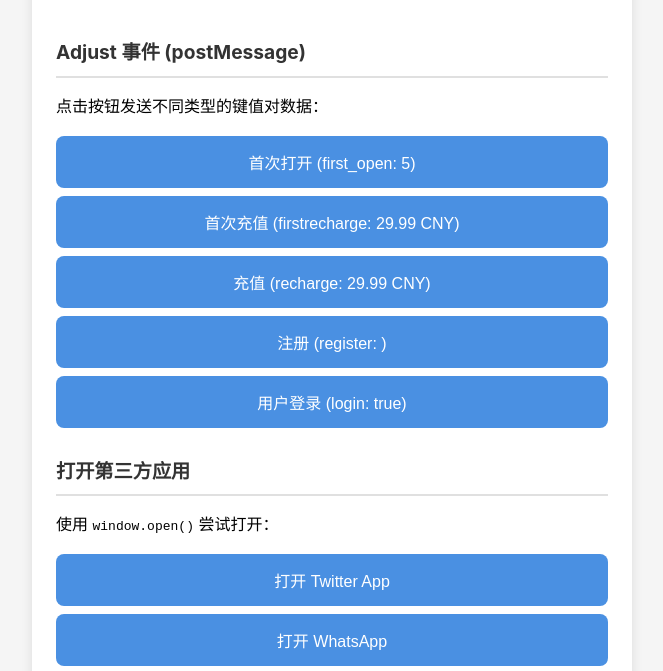
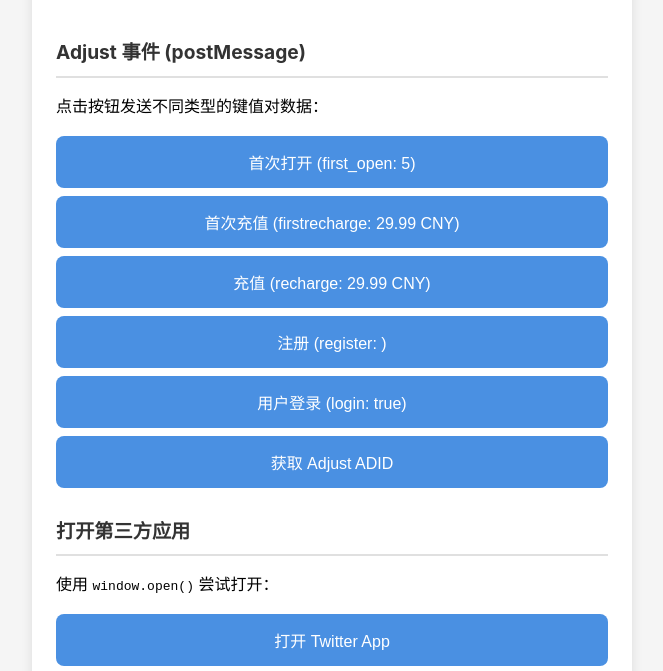
Before and after one commit to JueShouGitHub/test, a plain HTML site: page index.html in a window 1280 px wide. Shown: the part 101-772 px from the top of the page, without its empty margins (308-971 px from the left). Drawn offline with Linux system fonts and the light colour scheme.

Commit message:
Refactor Adjust event handling and app opening
添加功能

```diff
--- a/index.html
+++ b/index.html
@@ -94,6 +94,7 @@
                 <button onclick="sendAdjustEvent('tx08fu', '', '')">注册 (register: )
                 </button>
                 <button onclick="sendAdjustEvent('1usjcr', '', '')">用户登录 (login: true)</button>
+            <button onclick="getAdid()">获取 Adjust ADID</button>
         </div>
 
         <!-- 打开第三方应用 -->
@@ -137,6 +138,26 @@
             `<strong>Adjust 事件已发送:</strong><br>Key: ${key}<br>Value: ${value} (${typeof value})`;
 
         console.log('Adjust Event (postMessage):', event);
+    }
+
+    /**
+     * 获取 Adjust ADID
+     */
+    function getAdid() {
+        try {
+            // 调用 JavascriptInterface 方法
+            const adid = window.jsBridge.getadid();
+
+            // 显示结果
+            document.getElementById('result').innerHTML =
+                `<strong>Adjust ADID:</strong><br>${adid || '未获取到 ADID'}`;
+
+            console.log('Adjust ADID:', adid);
+        } catch (error) {
+            console.error('获取 ADID 失败:', error);
+            document.getElementById('result').innerHTML =
+                `<strong>错误:</strong><br>无法获取 ADID - ${error.message}`;
+        }
     }
 
     /**
```
